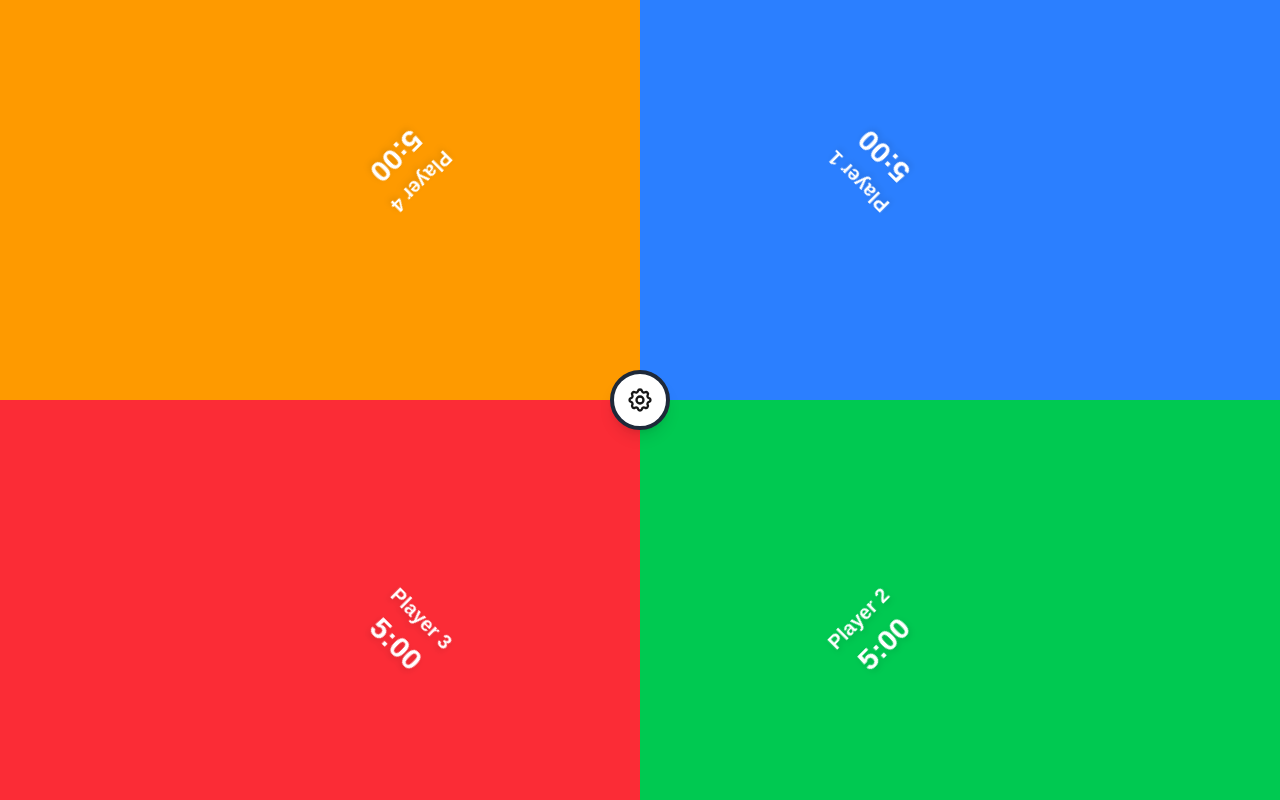
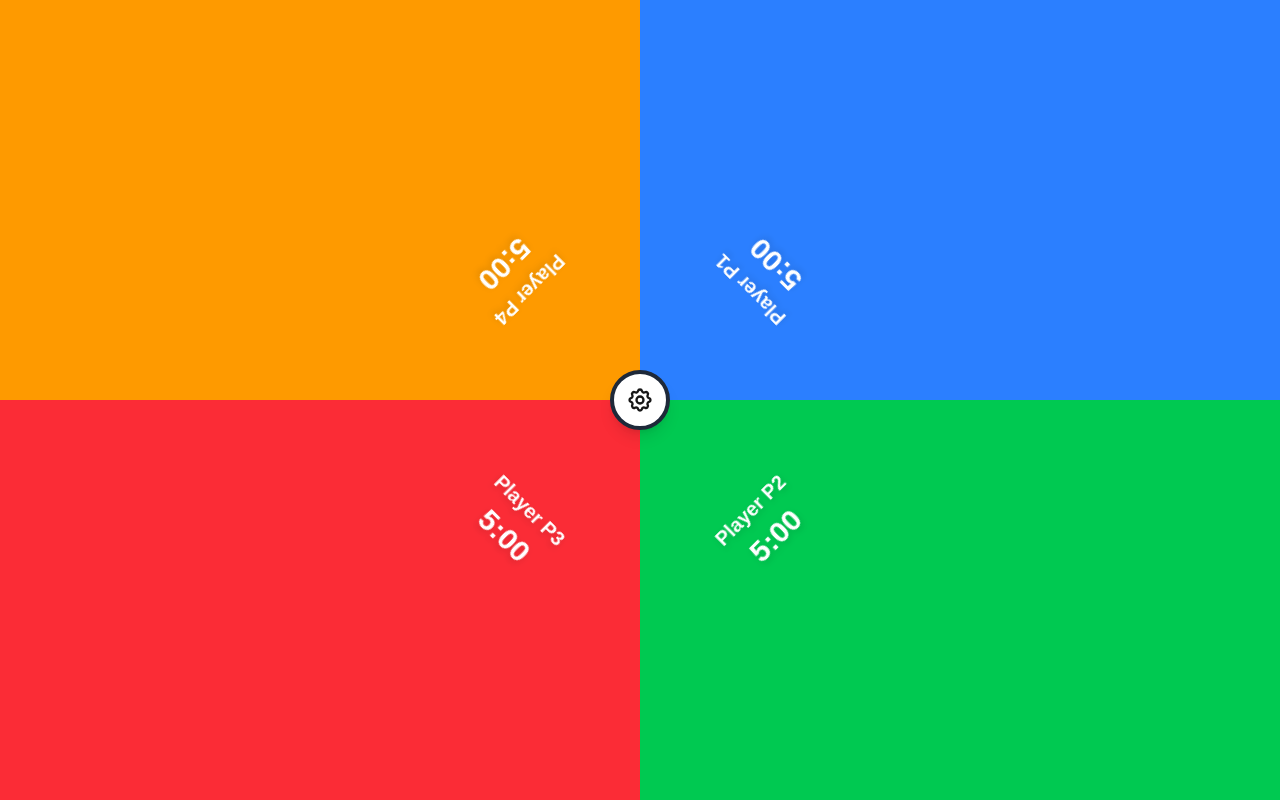
Before and after one commit to owengretzinger/4-person-chess-timer, a Next.js app: page / in a window 1280 px wide. Built offline with nearby package versions, Linux system fonts and the light colour scheme.

Commit message:
fix mobile layout shift

```diff
--- a/src/app/components/PlayerSegment.tsx
+++ b/src/app/components/PlayerSegment.tsx
@@ -23,7 +23,6 @@ export default function PlayerSegment({
   isRunning,
   bgColor,
   textColor,
-  isMobile,
 }: PlayerSegmentProps) {
   const segment = calculateWheelSegment(index, numPlayers);
 
@@ -53,7 +52,7 @@ export default function PlayerSegment({
         <div
           className="absolute flex flex-col items-center z-50"
           style={{
-            top: isMobile ? "7%" : "15%",
+            top: "7%",
             width: "100%",
             transform: "translateX(-50%)",
             padding: "0 10%",
@@ -62,7 +61,7 @@ export default function PlayerSegment({
           <div className="text-center min-h-[120px] flex flex-col items-center justify-center">
             <div className="text-xl font-bold mb-1 text-white drop-shadow-md">
               <span className="hidden sm:inline">Player </span>
-              <span className="sm:hidden">P</span>
+              <span className="sm:visible">P</span>
               {index + 1}
             </div>
             <div className="text-xl sm:text-3xl font-mono text-white font-bold drop-shadow-md">
--- a/src/app/components/PlayerWheel.tsx
+++ b/src/app/components/PlayerWheel.tsx
@@ -23,7 +23,6 @@ export default function PlayerWheel({
   playerColors,
   textColors,
   numPlayers,
-  isMobile,
   onTap,
   onSettingsToggle,
 }: PlayerWheelProps) {
@@ -44,7 +43,7 @@ export default function PlayerWheel({
             isRunning={isRunning}
             bgColor={playerColors[index % playerColors.length]}
             textColor={textColors[index % textColors.length]}
-            isMobile={isMobile}
+            isMobile={false}
           />
         ))}
 
--- a/src/app/page.tsx
+++ b/src/app/page.tsx
@@ -1,13 +1,12 @@
 "use client";
 
-import { useState, useEffect } from "react";
+import { useState } from "react";
 import { useTimer } from "./hooks/useTimer";
 import PlayerWheel from "./components/PlayerWheel";
 import SettingsPanel from "./components/SettingsPanel";
 
 export default function Home() {
   const [timerState, timerActions] = useTimer();
-  const [isMobile, setIsMobile] = useState(false);
   const [isSettingsOpen, setIsSettingsOpen] = useState(false);
 
   const {
@@ -27,22 +26,6 @@ export default function Home() {
     setIsRunning,
     setWasRunningBeforeSettings,
   } = timerActions;
-
-  // Effect to handle responsive design
-  useEffect(() => {
-    const checkIsMobile = () => {
-      setIsMobile(window.innerWidth < 640);
-    };
-
-    // Check on initial load
-    checkIsMobile();
-
-    // Add listener for window resize
-    window.addEventListener("resize", checkIsMobile);
-
-    // Clean up
-    return () => window.removeEventListener("resize", checkIsMobile);
-  }, []);
 
   const handleTap = (e: React.MouseEvent) => {
     // Prevent tap handling if clicking on the center button or settings panel
@@ -111,7 +94,7 @@ export default function Home() {
         playerColors={playerColors}
         textColors={textColors}
         numPlayers={numPlayers}
-        isMobile={isMobile}
+        isMobile={false} // Pass a fixed value since we now use CSS for responsiveness
         onTap={handleTap}
         onSettingsToggle={toggleSettings}
       />
```
Also changed, not shown: public/og-image.png.
